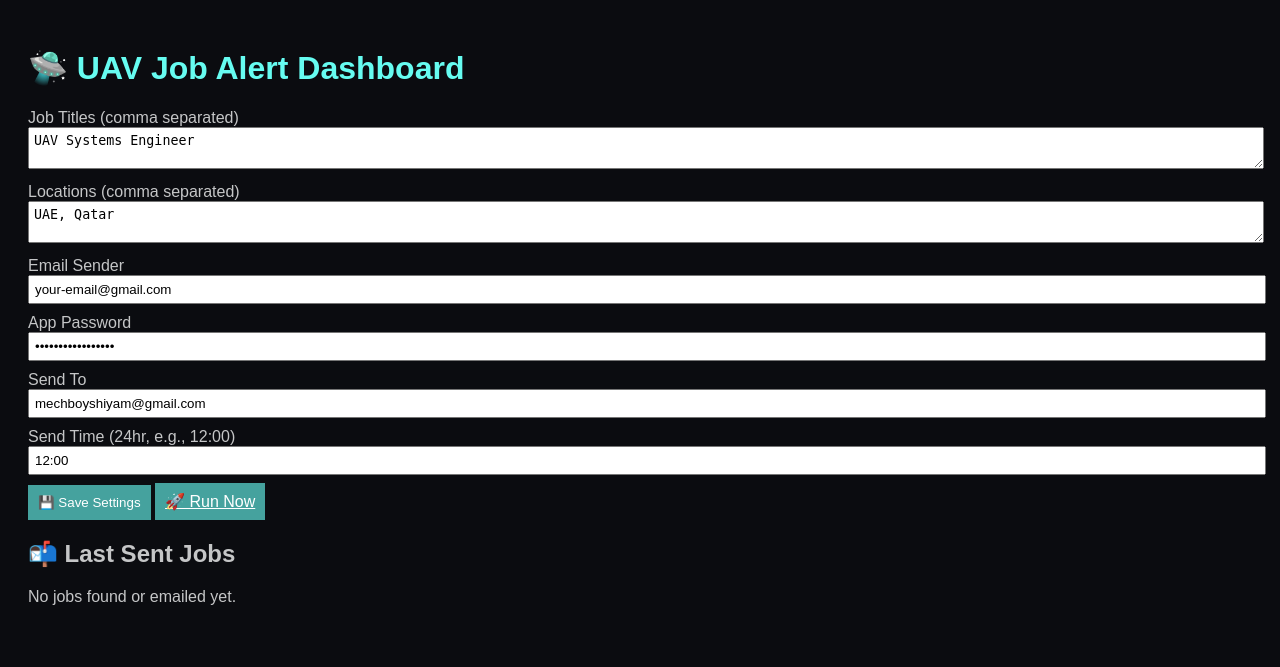
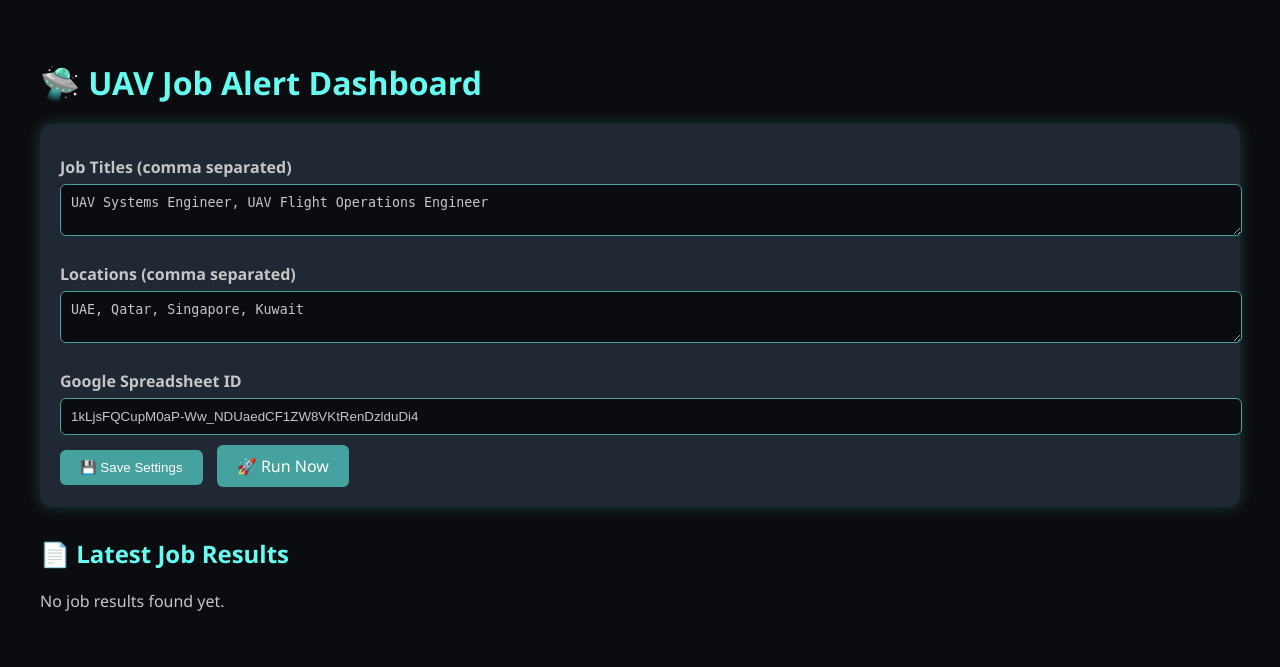
Before and after one commit to mechboyshiyam/uav-job-alert, a Flask app: page / in a window 1280 px wide. Shown: the top 667 px of the page. Run offline with Flask 3, Linux system fonts and the light colour scheme.

Commit message:
removed email and improved style

```diff
--- a/config/settings.py
+++ b/config/settings.py
@@ -9,17 +9,16 @@ def load_settings():
         with open(SETTINGS_PATH, "r") as f:
             return json.load(f)
     return {
-        "job_titles": ["UAV Systems Engineer"],
-        "locations": ["UAE", "Qatar"],
-        "email": "your-email@gmail.com",
-        "password": "your-app-password",
-        "receiver": "mechboyshiyam@gmail.com",
-        "time": "12:00"
+        "job_titles": ["UAV Systems Engineer, UAV Flight Operations Engineer"],
+        "locations": ["UAE", "Qatar", "Singapore", "Kuwait"],
+        "spreadsheet_id": "1kLjsFQCupM0aP-Ww_NDUaedCF1ZW8VKtRenDzlduDi4"
     }
 
 def save_settings(settings):
+    allowed_keys = ["job_titles", "locations", "spreadsheet_id"]
+    clean_settings = {k: settings[k] for k in allowed_keys if k in settings}
     with open(SETTINGS_PATH, "w") as f:
-        json.dump(settings, f, indent=2)
+        json.dump(clean_settings, f, indent=2)
 
 def save_last_jobs(jobs):
     with open(LAST_JOBS_PATH, "w") as f:
--- a/templates/index.html
+++ b/templates/index.html
@@ -1,50 +1,115 @@
 <!DOCTYPE html>
-<html>
+<html lang="en">
 <head>
+    <meta charset="UTF-8">
     <title>UAV Job Alert</title>
     <style>
-        body { font-family: Arial; background: #0B0C10; color: #C5C6C7; padding: 20px; }
-        h1 { color: #66FCF1; }
-        input, textarea { width: 100%; margin-bottom: 10px; padding: 5px; }
-        .btn { padding: 10px; background: #45A29E; color: white; border: none; cursor: pointer; }
-        .job { padding: 10px; border: 1px solid #45A29E; margin-bottom: 10px; }
+        body {
+            font-family: 'Segoe UI', Tahoma, Geneva, Verdana, sans-serif;
+            background-color: #0B0C10;
+            color: #C5C6C7;
+            margin: 0;
+            padding: 40px;
+        }
+
+        h1, h2 {
+            color: #66FCF1;
+            margin-bottom: 20px;
+        }
+
+        form {
+            background-color: #1F2833;
+            padding: 20px;
+            border-radius: 12px;
+            box-shadow: 0 0 15px rgba(102, 252, 241, 0.2);
+            margin-bottom: 30px;
+        }
+
+        label {
+            display: block;
+            margin: 12px 0 6px;
+            font-weight: bold;
+        }
+
+        textarea, input[type="text"] {
+            width: 100%;
+            padding: 10px;
+            margin-bottom: 10px;
+            background-color: #0B0C10;
+            border: 1px solid #45A29E;
+            border-radius: 6px;
+            color: #C5C6C7;
+        }
+
+        .btn {
+            background-color: #45A29E;
+            color: #fff;
+            border: none;
+            padding: 10px 20px;
+            margin-right: 10px;
+            border-radius: 6px;
+            cursor: pointer;
+            transition: background 0.3s;
+            text-decoration: none;
+            display: inline-block;
+        }
+
+        .btn:hover {
+            background-color: #66FCF1;
+            color: #0B0C10;
+        }
+
+        .job {
+            background-color: #1F2833;
+            border-left: 4px solid #66FCF1;
+            padding: 15px;
+            margin-bottom: 15px;
+            border-radius: 8px;
+            box-shadow: 0 2px 6px rgba(102, 252, 241, 0.1);
+        }
+
+        .job a {
+            color: #66FCF1;
+            text-decoration: none;
+            font-weight: bold;
+        }
+
+        .job a:hover {
+            text-decoration: underline;
+        }
     </style>
 </head>
 <body>
+
     <h1>🛸 UAV Job Alert Dashboard</h1>
 
     <form method="post" action="/save">
-    <label>Job Titles (comma separated)</label>
-    <textarea name="job_titles">{{ ', '.join(settings['job_titles']) }}</textarea>
+        <label for="job_titles">Job Titles (comma separated)</label>
+        <textarea name="job_titles" id="job_titles">{{ ', '.join(settings['job_titles']) }}</textarea>
 
-    <label>Locations (comma separated)</label>
-    <textarea name="locations">{{ ', '.join(settings['locations']) }}</textarea>
+        <label for="locations">Locations (comma separated)</label>
+        <textarea name="locations" id="locations">{{ ', '.join(settings['locations']) }}</textarea>
 
-    <label>Email Sender</label>
-    <input type="email" name="email" value="{{ settings['email'] }}" required>
-
-    <label>App Password</label>
-    <input type="password" name="password" value="{{ settings['password'] }}" required>
-
-    <label>Send To</label>
-    <input type="email" name="receiver" value="{{ settings['receiver'] }}" required>
-
-    <label>Send Time (24hr, e.g., 12:00)</label>
-    <input type="text" name="time" value="{{ settings['time'] }}" required>
+        <label for="spreadsheet_id">Google Spreadsheet ID</label>
+        <input type="text" name="spreadsheet_id" id="spreadsheet_id" value="{{ settings.get('spreadsheet_id', '') }}" required>
 
         <button class="btn" type="submit">💾 Save Settings</button>
         <a href="/run-now" class="btn">🚀 Run Now</a>
     </form>
 
-<h2>📬 Last Sent Jobs</h2>
+    <h2>📄 Latest Job Results</h2>
+
+    {% if jobs %}
         {% for job in jobs %}
             <div class="job">
                 <strong>{{ job['title'] }}</strong><br>
                 {{ job['location'] }} | {{ job['source'] }} | Possibility: {{ job['possibility'] }}<br>
-    <a href="{{ job['link'] }}" target="_blank" style="color:#66FCF1;">View Job</a>
+                <a href="{{ job['link'] }}" target="_blank">View Job</a>
             </div>
+        {% endfor %}
     {% else %}
-<p>No jobs found or emailed yet.</p>
-{% endfor %}
+        <p>No job results found yet.</p>
+    {% endif %}
+
 </body>
 </html>
```
Lines whose indentation alone changed are shown as unchanged.
